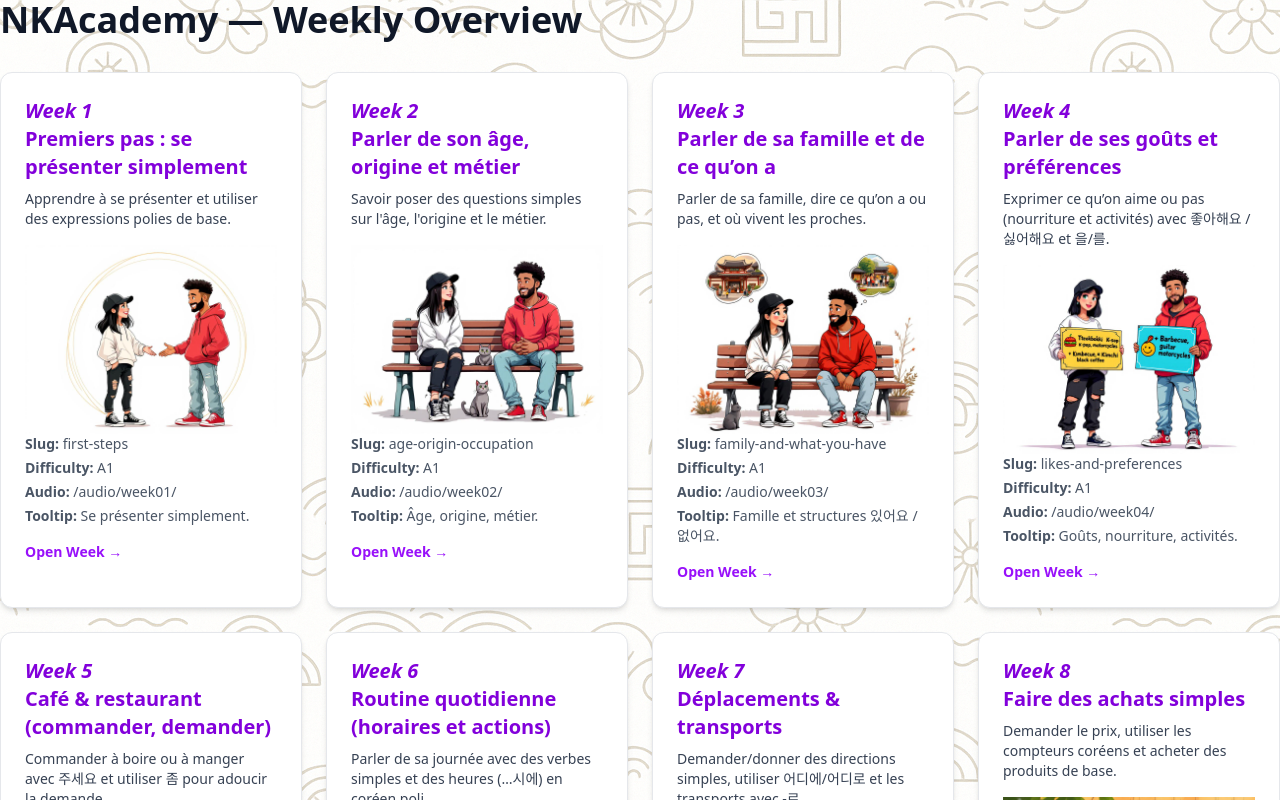
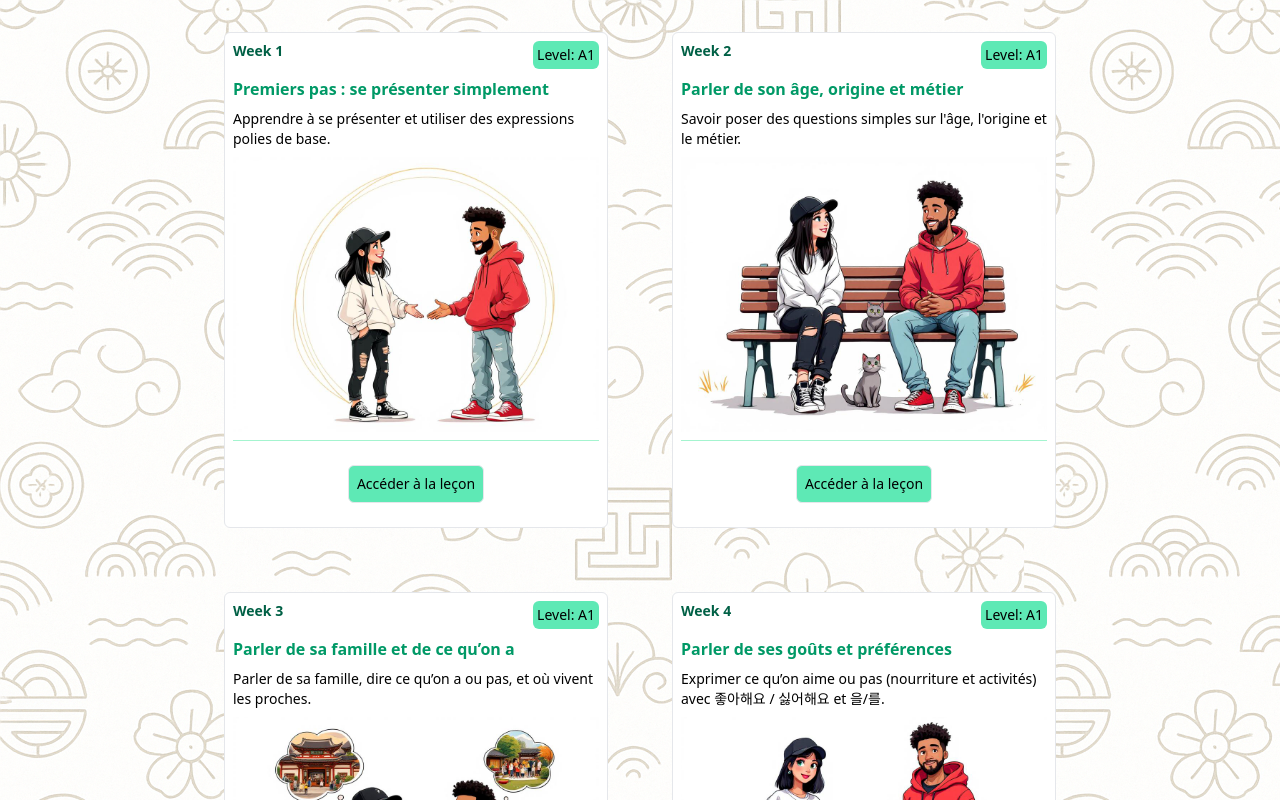
Before and after one commit to LaurentGourouvin/KR-NKAcademy, a Next.js app: page / in a window 1280 px wide. Shown: the top 800 px of the page. Built offline with nearby package versions, Linux system fonts and the light colour scheme.

Commit message:
feat: 10.1: add WeekCard component

```diff
--- a/app/page.tsx
+++ b/app/page.tsx
@@ -1,59 +1,13 @@
 import { getWeekOverview } from "@/services/data/ServiceData";
-import Link from "next/link";
-
+import { WeekCard } from "@/design-system/components/WeekCard";
 export default async function Home() {
   const weekOverview = await getWeekOverview();
   return (
     <div>
-      <main>
-        <h1 className="text-4xl font-bold mb-8 text-gray-900">
-          NKAcademy — Weekly Overview
-        </h1>
-
-        <div className="grid grid-cols-1 sm:grid-cols-3 lg:grid-cols-4 gap-6">
-          {weekOverview.overviews.map((w) => (
-            <div
-              key={w.week}
-              className="bg-white rounded-xl shadow-md p-6 border border-gray-200 hover:shadow-lg transition-shadow"
-            >
-              <h2 className="text-xl font-bold text-purple-700 mb-2">
-                <span className="italic">Week {w.week}</span>
-
-                <br />
-                {w.title}
-              </h2>
-
-              <p className="text-gray-700 text-sm mb-4">{w.summary}</p>
-
-              <img className="mx-auto" src={w.image} alt="a" />
-
-              <div className="flex flex-col gap-1 text-sm text-gray-600">
-                <span>
-                  <strong>Slug:</strong> {w.slug}
-                </span>
-
-                <span>
-                  <strong>Difficulty:</strong> {w.difficulty}
-                </span>
-
-                <span>
-                  <strong>Audio:</strong> {w.audioBasePath}
-                </span>
-
-                <span>
-                  <strong>Tooltip:</strong> {w.tooltip}
-                </span>
-              </div>
-
-              <Link
-                href={`/week/${w.week}/${w.slug}`}
-                className="mt-4 inline-block text-purple-600 font-semibold hover:underline text-sm"
-              >
-                Open Week →
-              </Link>
-            </div>
-          ))}
-        </div>
+      <main className="flex flex-wrap justify-center">
+        {weekOverview.overviews.map((w) => (
+          <WeekCard key={w.week} {...w}></WeekCard>
+        ))}
       </main>
     </div>
   );
--- /dev/null
+++ b/app/week/page.tsx
@@ -0,0 +1,60 @@
+import { getWeekOverview } from "@/services/data/ServiceData";
+import Link from "next/link";
+
+export default async function Home() {
+  const weekOverview = await getWeekOverview();
+  return (
+    <div>
+      <main>
+        <h1 className="text-4xl font-bold mb-8 text-gray-900">
+          NKAcademy — Weekly Overview
+        </h1>
+
+        <div className="grid grid-cols-1 sm:grid-cols-3 lg:grid-cols-4 gap-6">
+          {weekOverview.overviews.map((w) => (
+            <div
+              key={w.week}
+              className="bg-white rounded-xl shadow-md p-6 border border-gray-200 hover:shadow-lg transition-shadow"
+            >
+              <h2 className="text-xl font-bold text-purple-700 mb-2">
+                <span className="italic">Week {w.week}</span>
+
+                <br />
+                {w.title}
+              </h2>
+
+              <p className="text-gray-700 text-sm mb-4">{w.summary}</p>
+
+              <img className="mx-auto" src={w.image} alt="a" />
+
+              <div className="flex flex-col gap-1 text-sm text-gray-600">
+                <span>
+                  <strong>Slug:</strong> {w.slug}
+                </span>
+
+                <span>
+                  <strong>Difficulty:</strong> {w.difficulty}
+                </span>
+
+                <span>
+                  <strong>Audio:</strong> {w.audioBasePath}
+                </span>
+
+                <span>
+                  <strong>Tooltip:</strong> {w.tooltip}
+                </span>
+              </div>
+
+              <Link
+                href={`/week/${w.week}/${w.slug}`}
+                className="mt-4 inline-block text-purple-600 font-semibold hover:underline text-sm"
+              >
+                Open Week →
+              </Link>
+            </div>
+          ))}
+        </div>
+      </main>
+    </div>
+  );
+}
--- /dev/null
+++ b/design-system/components/WeekCard.tsx
@@ -0,0 +1,29 @@
+import { WeekOverview } from "@/types/NKWeekOverview";
+
+export function WeekCard({
+  week,
+  difficulty,
+  title,
+  summary,
+  image,
+}: WeekOverview) {
+  return (
+    <article className="flex flex-col w-sm bg-white p-2 m-8 border border-gray-200 hover:border-gray-300 rounded-md text-sm hover:shadow-xs">
+      <div className="flex justify-between">
+        <p className="text-emerald-800 font-bold">Week {week}</p>
+        <p className="bg-emerald-300 p-1 rounded-md">Level: {difficulty}</p>
+      </div>
+      <div className="mt-2">
+        <h1 className="text-base mb-2 text-emerald-600 font-bold">{title}</h1>
+        <p className="mb-2 font-light">{summary}</p>
+        <img src={image} alt={title} />
+      </div>
+      <div className="my-2 h-px w-full bg-emerald-200" />
+      <div className="flex justify-center p-2 m-2">
+        <button className="border border-gray-200 p-2 rounded-md bg-emerald-300 hover:shadow-md hover:cursor-pointer">
+          Accéder à la leçon
+        </button>
+      </div>
+    </article>
+  );
+}
```
